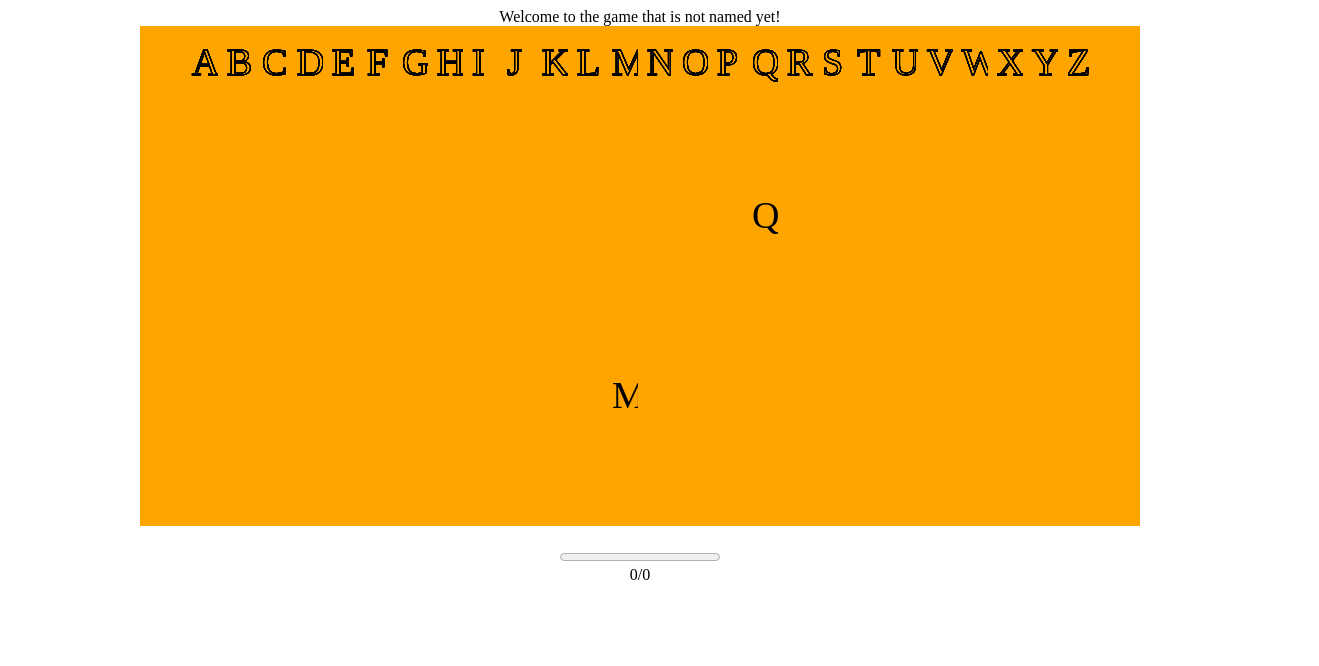
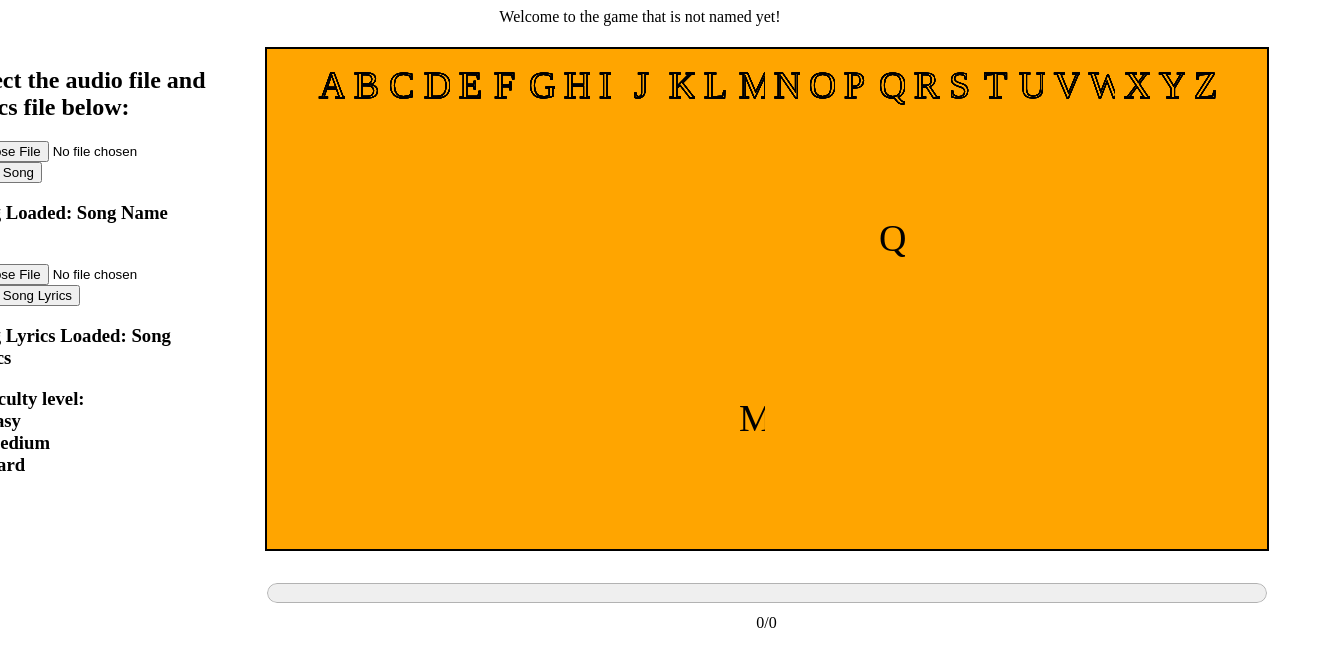
Before and after one commit to lborowczak/Comp424-project, a plain HTML site: page index.html in a window 1280 px wide. Both pictures are taken after a click on the button "Click to begin". Shown: the whole page, 1319 px wide, since content can reach past the window. Drawn offline with Linux system fonts and the light colour scheme; a web font is replaced by a local one.

Commit message:
Add more css and basic way of having left and right content

```diff
--- a/css/styles.css
+++ b/css/styles.css
@@ -0,0 +1,29 @@
+#game {
+    border:2px solid black;
+}
+
+#mainDiv {
+    visibility: hidden;
+    display: flex;
+    display: -webkit-flex;
+    display: -moz-flex;
+    flex-direction: row;
+    flex-wrap: nowrap;
+    justify-content: center;
+    /*style="text-align: center"*/
+}
+
+#optionsForm {
+    width: 350px;
+    padding-right: 50px;
+}
+
+#letterCounting {
+    width: 350px;
+    padding-left: 50px;
+}
+
+progress[value] {
+  width: 1000px;
+  height: 40px;
+}
--- a/index.html
+++ b/index.html
@@ -13,17 +13,38 @@
 <body>
 <article id="welcome page"><center>Welcome to the game that is not named yet!</center></article>
 
-
-<article hidden id="mainDiv" style="text-align: center"> <!-- Main canvas to draw on. Hidden in the beginning -->
-    <canvas id="game" width="1000" height="500" class="mainGame"></canvas>
-    <br /> <br />
-    <center><progress id="progressBar" value="5" max="10"></progress></center>
-    <center><div id = "counter"></div></center>
-</article>
+<center><button onclick="document.getElementById('mainDiv').style.visibility = 'visible'; begin(); this.style.visibility='hidden'">Click to begin</button></center>
 
 
 
-<center><button onclick="document.getElementById('mainDiv').hidden = false; begin(); this.style.visibility='hidden'">Click to begin</button></center>
+<article id="mainDiv"> <!-- Main div with game elements, including the drawing canvas. Hidden in the beginning -->
+
+    <form id="optionsForm">
+        <h2>Select the audio file and lyrics file below:</h2>
+
+        <input type='file' id='songFile'>
+        <input type='submit' id='song_chosen_btn' value='Load Song'>
+        <h3>Song Loaded: Song Name <br /><br /></h3>
+        <input type='file' id='lyricsFile'>
+        <input type='submit' id='upload_btn2' value='Load Song Lyrics'>
+        <br />
+        <h3>Song Lyrics Loaded: Song Lyrics</h3>
+        <h3>Difficulty level: <br />
+            <input type="radio">Easy<br />
+            <input type="radio">Medium<br />
+            <input type="radio">Hard </h3>
+    </form>
+
+    <div id="gameElements">
+        <canvas id="game" width="1000" height="500"></canvas>
+        <br /> <br />
+        <center><progress id="progressBar" value="5" max="10"></progress></center>
+        <center><div id = "counter"></div></center>
+    </div>
+
+    <div id="letterCounting"></div>
+</article>
+
 
 
 
```
